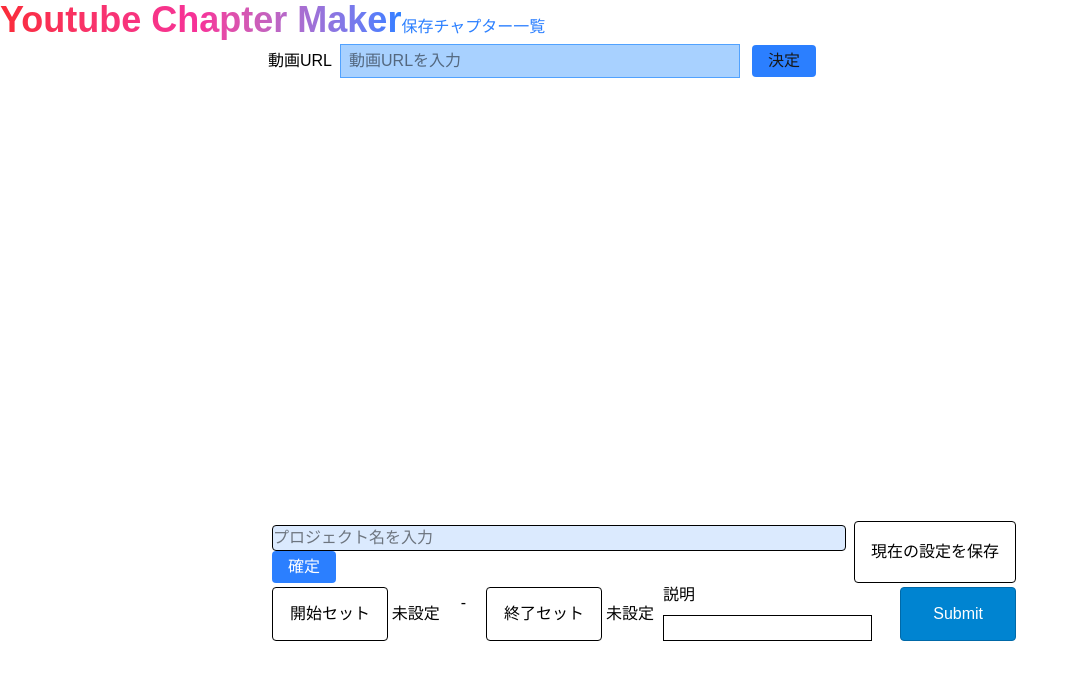
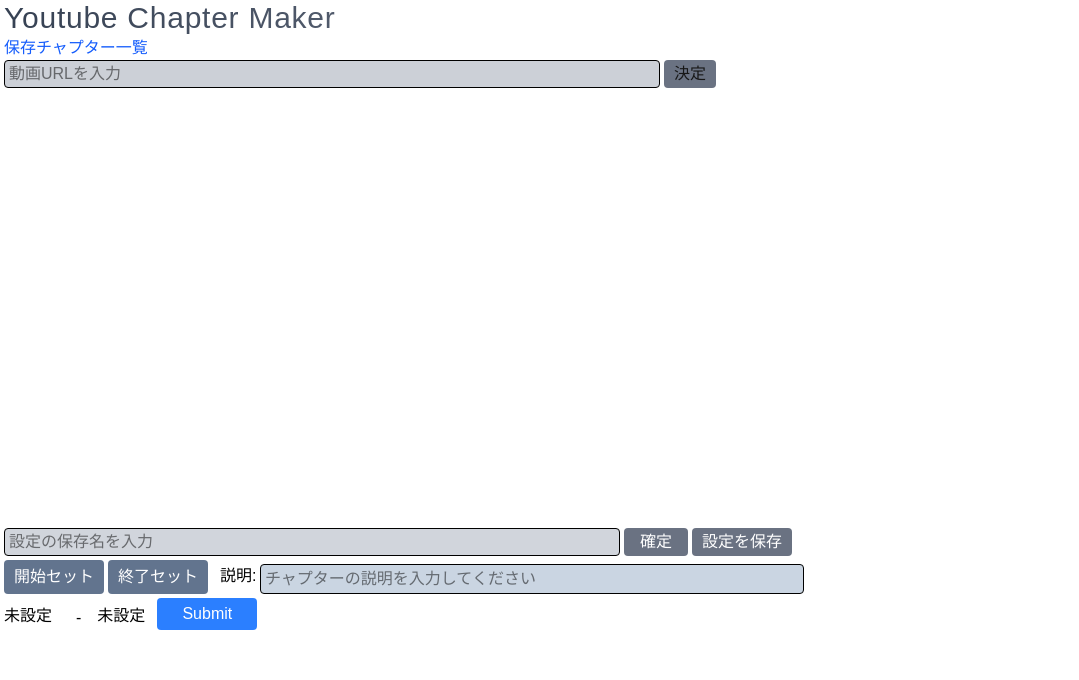
Before and after one commit to Ito-Kenta/YourChapterTube, a Next.js app in the folder frontend/: page / in a window 1280 px wide. Shown: the top 680 px of the page, without its empty margins (0-1079 px from the left). Built offline with nearby package versions, Linux system fonts and the light colour scheme.

Commit message:
チャプターリスト以外をレスポンシブ対応

```diff
--- a/frontend/src/app/page.tsx
+++ b/frontend/src/app/page.tsx
@@ -1,22 +1,24 @@
 import React from "react";
 import Link from 'next/link';
 import YoutubeController from "@/components/YoutubeController";
-import { gradientTextBase } from "@/styles/globalStyles";
 
 export const metadata = {
   title: "Chapter Maker",
   description: "YouTube動画に自分だけのチャプターを付けられます"
 }
 
+const titleStyle = "ml-1 text-3xl font-light tracking-wide bg-gradient-to-r from-gray-700 via-gray-500 to-gray-700 text-transparent bg-clip-text tracking-tight"
+
 const StartPage = () => {
   return (
     <div
       className=''
     >
-      <h1 className={gradientTextBase}>Youtube Chapter Maker</h1>
-      <Link href="/chapters" className="text-blue-500">保存チャプター一覧</Link>
+      <h1 className={titleStyle}>
+        Youtube Chapter Maker
+      </h1>
+      <Link href="/chapters" className="ml-1 font-medium text-blue-600 dark:text-blue-500 hover:underline">保存チャプター一覧</Link>
       <YoutubeController />
-      {/* h1n6kPZhmOc */}
     </div>
   );
 };
--- a/frontend/src/components/ChapterButton.tsx
+++ b/frontend/src/components/ChapterButton.tsx
@@ -1,5 +1,4 @@
 import React from "react";
-import { buttonBase } from "@/styles/globalStyles"
 
 type ChapterButtonProps = {
     buttonText: string;
@@ -7,12 +6,13 @@
     addStyle?: string;
 };
 
-const ChapterButton: React.FC<ChapterButtonProps> = ({ buttonText, onClick, addStyle="w-30"}) => {
+const ChapterButton: React.FC<ChapterButtonProps> = ({ buttonText, onClick}) => {
     return (
         <button
             type="button"
             onClick={onClick}
-            className={`${buttonBase} mt-1 ${addStyle}`}
+            className="w-25 px-1
+                    bg-slate-500 text-white hover:bg-slate-400 rounded"
         >
             {buttonText}
         </button>
@@ -20,3 +20,16 @@
 };
 
 export default ChapterButton;
+
+export const SubmitChapterButton: React.FC<ChapterButtonProps> = ({ buttonText, onClick}) => {
+    return (
+        <button
+            type="button"
+            onClick={onClick}
+            className="w-25 px-1
+                    bg-blue-500 text-white hover:bg-blue-400 rounded"
+        >
+            {buttonText}
+        </button>
+    );
+};
--- a/frontend/src/components/MakeChapterControll.tsx
+++ b/frontend/src/components/MakeChapterControll.tsx
@@ -1,6 +1,6 @@
 import React, { Dispatch, SetStateAction } from 'react';
 import { ulid } from "ulid";
-import ChapterButton from '@/components/ChapterButton';
+import ChapterButton, { SubmitChapterButton } from '@/components/ChapterButton';
 import { getTime } from '@/utils/youtubeUtils';
 import { Chapter } from '@/types/chapter';
 import { transformNumberToTime } from '@/utils/chapterUtils';
@@ -11,7 +11,7 @@
     onChange: Dispatch<SetStateAction<Chapter[]>>;
 }
 
-const MakeChapterControll: React.FC<MakeChapterProps> = ({playerRef, onChange}) => {
+const MakeChapterControll: React.FC<MakeChapterProps> = ({ playerRef, onChange }) => {
     const [startTime, setStartTime] = React.useState<number | undefined>(undefined);
     const [endTime, setEndTime] = React.useState<number | undefined>(undefined);
     const [description, setDescription] = React.useState<string>("");
@@ -49,38 +49,44 @@
 
     return (
         <div className='text-black'>
-            <div className='flex'>
+            <div className='flex flex-col sm:flex-row w-full gap-1 mx-1 mt-1 sm:w-[800px]'>
+                <div className='flex gap-1'>
                     <ChapterButton
                         buttonText="開始セット"
                         onClick={() => handleSetStartTime()}
                     />
-                <span className={displayTimeStyle}>{startTime !== undefined ? transformNumberToTime(startTime) : '未設定'}</span>
-                <span className='mx-3 mt-2'>{"-"}</span>
                     <ChapterButton
                         buttonText="終了セット"
                         onClick={() => handleSetEndTime()}
                     />
-                <span className={displayTimeStyle}>{endTime !== undefined ? transformNumberToTime(endTime) : '未設定'}</span>
+                </div>
                 <form
                     onSubmit={(e) => {
                         e.preventDefault();
                         setDescription(description);
                     }}
+                    className='flex flex-1 mt-1 ml-2'
                 >
-                    <label>説明</label>
+                    <label className='w-10'>説明:</label>
                     <input
                         type="text"
-                        className='border mt-2'
+                        className='border rounded flex-1 px-1 py-0.5 bg-slate-300'
+                        placeholder='チャプターの説明を入力してください'
                         value={description}
                         onChange={(e) => {
                             setDescription(e.target.value);
                         }}
                     ></input>
                 </form>
-            <ChapterButton
+            </div>
+            <div className='flex mt-1'>
+                <span className={displayTimeStyle}>{startTime !== undefined ? transformNumberToTime(startTime) : '未設定'}</span>
+                <span className='mx-3 mt-2'>{"-"}</span>
+                <span className={displayTimeStyle}>{endTime !== undefined ? transformNumberToTime(endTime) : '未設定'}</span>
+                <SubmitChapterButton
                     buttonText="Submit"
                     onClick={() => handleAddChapter()}
-                addStyle="w-30 bg-sky-600 text-white border-sky-700"
+                    addStyle="bg-sky-600 text-white border-sky-700"
                 />
             </div>
         </div>
--- a/frontend/src/components/SaveVideoProject.tsx
+++ b/frontend/src/components/SaveVideoProject.tsx
@@ -3,7 +3,6 @@
 import React, { useState, useEffect } from "react";
 import { useVideoProjectsContext } from "@/context/VideoProjectsContext";
 import { useVideoController } from "@/context/VideoControllerContext";
-import { buttonBase } from "@/styles/globalStyles";
 
 
 const SaveVideoProjects: React.FC = () => {
@@ -29,35 +28,40 @@
     };
 
     return (
-        <div className="text-black flex flex-col sm:flex-row gap-2 w-full">
+        <div className="w-full sm:w-[800px] flex flex-row gap-1 mx-1 mt-1">
             <form
                 onSubmit={e => {
                     e.preventDefault();
                     setCurrentName(inputName);
                 }}
-                className="flex-1 min-w-0"
+                className="flex gap-1 flex-1"
             >
                 <input
                     type="text"
                     value={inputName}
                     onChange={(e) => setInputName(e.target.value)}
-                    placeholder="プロジェクト名を入力"
-                    className="border rounded bg-blue-100 ml-2 mt-1 w-full min-w-0"
+                    placeholder="設定の保存名を入力"
+                    className="min-w-0 flex-1
+                                px-1 text-black
+                                border border-black rounded
+                                bg-gray-300"
                 />
                 <button
                     type="submit"
-                    className="ml-2 px-4 py-1 bg-blue-500 text-white rounded w-full sm:w-auto mt-2 sm:mt-0"
+                    className="w-16 px-2 py-0.5
+                        bg-gray-500 text-white rounded"
                 >
                     確定
                 </button>
             </form>
 
             <button
-                className={buttonBase + " w-full sm:w-auto mt-2 sm:mt-0"}
+                className="w-25 px-2 py-0.5 mr-3
+                        bg-gray-500 text-white rounded"
                 type="button"
                 onClick={handleSaveProject}
             >
-                現在の設定を保存
+                設定を保存
             </button>
         </div>
 
--- a/frontend/src/components/SetVideoUrl.tsx
+++ b/frontend/src/components/SetVideoUrl.tsx
@@ -18,20 +18,19 @@
     };
 
     return (
-        <form onSubmit={handleSubmit}>
-            <span className="text-black mx-1">動画URL</span>
+        <form onSubmit={handleSubmit}
+            className="w-full flex flex-row gap-1 px-1 mb-1 sm:w-180"
+        >
             <input
-            type="text"
-            value={input}
-            onChange={e => setInput(e.target.value)}
-            placeholder="動画URLを入力"
-            className="m-1 w-100 px-2 py-1
-                        bg-blue-400/50 text-black
-                        border border-blue-400"
+                type="text"
+                value={input}
+                onChange={e => setInput(e.target.value)}
+                placeholder="動画URLを入力"
+                className="flex-1 px-1 bg-gray-400/50 text-black border rounded"
             />
             <button
-            type="submit"
-            className="ml-2 px-4 py-1 bg-blue-500 rounded "
+                type="submit"
+                className="px-2 py-0.5 w-13 bg-gray-500 rounded"
             >
             決定
             </button>
--- a/frontend/src/components/YoutubeController.tsx
+++ b/frontend/src/components/YoutubeController.tsx
@@ -47,11 +47,10 @@
     }, [videoControl.chapterList]);
 
     return (
-        <div className="w-full max-w-screen-md mx-auto px-2">
+        <div className="w-full">
             <SetVideoUrl
                 onChange={videoControl.setVideoId}
             />
-            <div className="w-full aspect-video mb-4">
             <YoutubePlayer
                 videoId={videoControl.videoId}
                 playerRef={playerRef} size={{
@@ -59,7 +58,6 @@
                     height: 0
                 }}
             />
-            </div>
             <SaveVideoProjects />
             <MakeChapterControll
                 playerRef={playerRef}
--- a/frontend/src/components/YoutubePlayer.tsx
+++ b/frontend/src/components/YoutubePlayer.tsx
@@ -11,8 +11,9 @@
     playerRef: React.RefObject<YT.Player | null>
 };
 
-export const YoutubePlayer: React.FC<PlayerProps> = ({videoId, size, playerRef}) => {
+export const YoutubePlayer: React.FC<PlayerProps> = ({videoId, playerRef}) => {
     return (
+        <div className="w-full lg:w-3/5 aspect-video">
             <YouTube
                 videoId={videoId}
                 onReady={onPlayerReady(playerRef)}
@@ -26,6 +27,7 @@
                 }}
                 className="w-full h-full"
             />
+        </div>
     );
 };
 
--- a/frontend/src/styles/tableStyles.ts
+++ b/frontend/src/styles/tableStyles.ts
@@ -10,6 +10,6 @@
 export const tableTr = "bg-white/40";
 
 export const tableFirstTh = "sticky left-0 bg-white/40 backdrop-blur-md";
-export const tableFirstTd = "px-4 py-2";
-export const tableTh = "px-4 py-0.5";
-export const tableTd = "px-4 py-0.5";
+export const tableFirstTd = "px-1 py-0.5";
+export const tableTh = "px-1 py-0.5";
+export const tableTd = "px-1 py-0.5";
```
Also changed, not shown: frontend/src/components/ChapterPlayButton.tsx (+8 -0 lines), frontend/src/components/DisplayChapterList.tsx (+12 -12 lines). Lines whose indentation alone changed are shown as unchanged.
